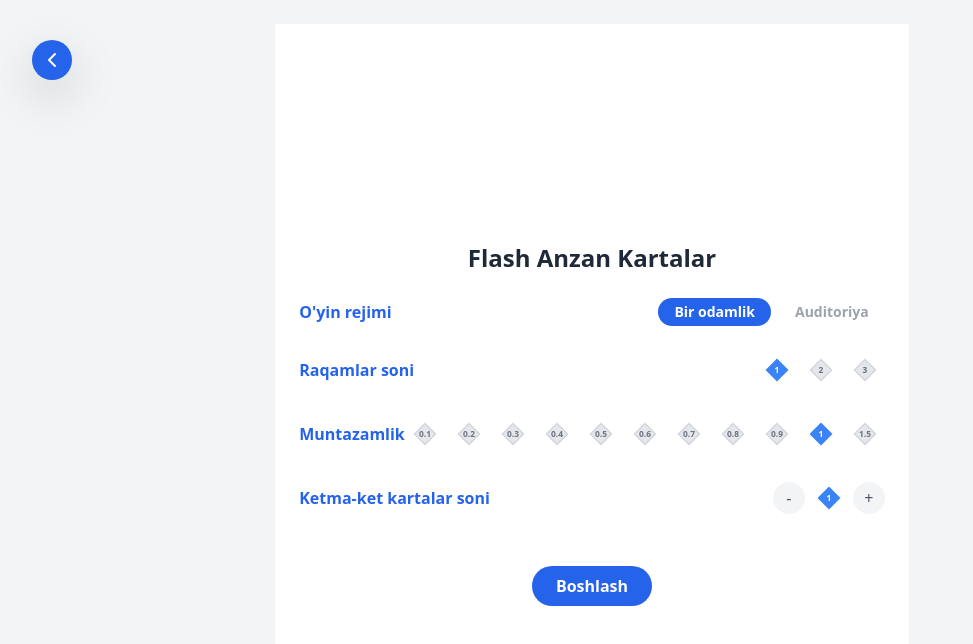
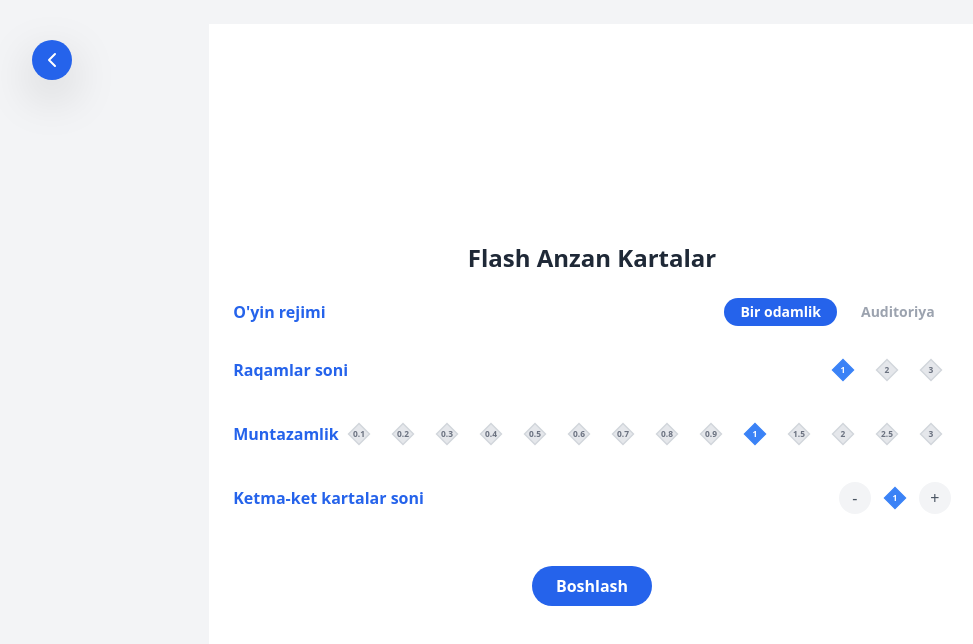
Before and after one commit to Shukurulla/zukko-aqillilar, a React (Vite) app: page /flash-card in a window 1280 px wide. Shown: the top 644 px of the page, without its empty margins (48-1021 px from the left). Built offline with nearby package versions, Linux system fonts and the light colour scheme.

Commit message:
config flash-card setting

```diff
--- a/src/pages/flash-anzan-card.jsx
+++ b/src/pages/flash-anzan-card.jsx
@@ -132,8 +132,9 @@ export default function FlashAnzanCard({ onStart, initialSettings }) {
       <div className="mb-4 flex items-center justify-between w-full">
         <h2 className="text-base font-bold text-blue-600">Muntazamlik</h2>
         <div className="flex flex-wrap gap-1">
-          {[0.1, 0.2, 0.3, 0.4, 0.5, 0.6, 0.7, 0.8, 0.9, 1.0, 1.5].map(
-            (time) => (
+          {[
+            0.1, 0.2, 0.3, 0.4, 0.5, 0.6, 0.7, 0.8, 0.9, 1.0, 1.5, 2, 2.5, 3,
+          ].map((time) => (
             <DiamondButton
               key={time}
               value={time}
@@ -142,8 +143,7 @@ export default function FlashAnzanCard({ onStart, initialSettings }) {
                 setSettings((prev) => ({ ...prev, regularity: time }))
               }
             />
-            )
-          )}
+          ))}
         </div>
       </div>
 
```
Lines whose indentation alone changed are shown as unchanged.
